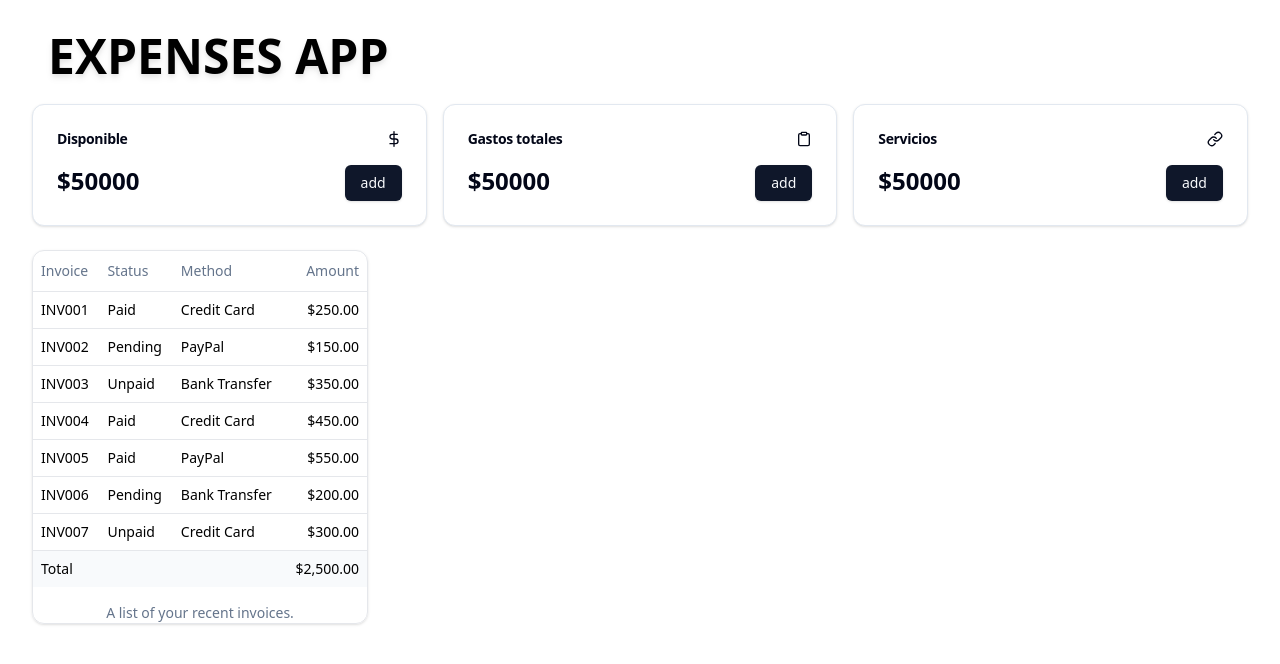
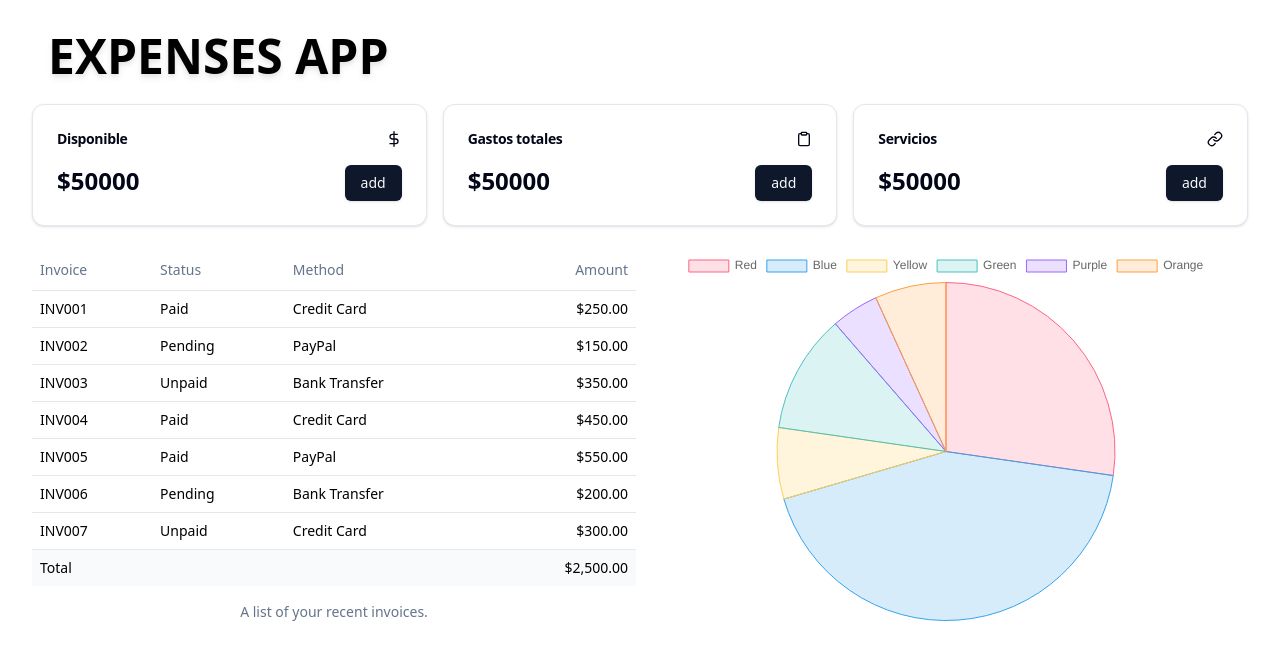
Before and after one commit to Codenburg/expenses-app, a React (Vite) app: page / in a window 1280 px wide. Shown: the top 664 px of the page. Built offline with nearby package versions, Linux system fonts and the light colour scheme; no server answers; the database is empty.

Commit message:
Feat: add pie chart from react-pie-chart.js

```diff
--- a/package.json
+++ b/package.json
@@ -10,14 +10,17 @@
     "preview": "vite preview"
   },
   "dependencies": {
+    "@faker-js/faker": "^8.4.1",
     "@radix-ui/react-icons": "^1.3.0",
     "@radix-ui/react-label": "^2.0.2",
     "@radix-ui/react-select": "^2.0.0",
     "@radix-ui/react-slot": "^1.0.2",
     "@supabase/supabase-js": "^2.42.5",
+    "chart.js": "^4.4.2",
     "class-variance-authority": "^0.7.0",
     "clsx": "^2.1.1",
     "react": "^18.2.0",
+    "react-chartjs-2": "^5.2.0",
     "react-dom": "^18.2.0",
     "react-icons": "^5.2.1",
     "tailwind-merge": "^2.3.0",
--- a/src/App.tsx
+++ b/src/App.tsx
@@ -1,35 +1,9 @@
-import { CardComponent } from "./components/Card.tsx";
-import { FiDollarSign } from "react-icons/fi";
-import { FiClipboard } from "react-icons/fi";
-import { FiLink } from "react-icons/fi";
-import PaymentTable from "./components/PaymentTable.tsx";
+import Home from "./pages/Home";
+
 function App() {
   return (
     <main className="flex-1 pt-8">
-      <div className="container relative">
-        <h1 className="flex justify-start pl-4 antialiased uppercase text-5xl drop-shadow-md font-bold">
-          Expenses app
-        </h1>
-        <section>
-          <div className="relative space-y-4 pb-6 pt-6">
-            <div className="grid gap-4 md:grid-cols-2 lg:grid-cols-3">
-              <CardComponent title="Disponible" IconCard={<FiDollarSign />} />
-              <CardComponent
-                title="Gastos totales"
-                IconCard={<FiClipboard />}
-              />
-              <CardComponent title="Servicios" IconCard={<FiLink />} />
-            </div>
-          </div>
-        </section>
-        <section>
-          <div className="grid gap-4 md:grid-cols-2 lg:grid-cols-7">
-          <div className="border rounded-xl shadow col-span-2">
-          <PaymentTable/>
-          </div>
-          </div>
-        </section>
-      </div>
+      <Home />
     </main>
   );
 }
--- /dev/null
+++ b/src/components/PieChart.tsx
@@ -0,0 +1,52 @@
+import { Chart as ChartJS, ArcElement, Tooltip, Legend } from "chart.js";
+import { Pie } from "react-chartjs-2";
+function PieChart() {
+  ChartJS.register(ArcElement, Tooltip, Legend);
+
+  const data = {
+    labels: ["Red", "Blue", "Yellow", "Green", "Purple", "Orange"],
+    datasets: [
+      {
+        label: "# of Votes",
+        data: [12, 19, 3, 5, 2, 3],
+        backgroundColor: [
+          "rgba(255, 99, 132, 0.2)",
+          "rgba(54, 162, 235, 0.2)",
+          "rgba(255, 206, 86, 0.2)",
+          "rgba(75, 192, 192, 0.2)",
+          "rgba(153, 102, 255, 0.2)",
+          "rgba(255, 159, 64, 0.2)",
+        ],
+        borderColor: [
+          "rgba(255, 99, 132, 1)",
+          "rgba(54, 162, 235, 1)",
+          "rgba(255, 206, 86, 1)",
+          "rgba(75, 192, 192, 1)",
+          "rgba(153, 102, 255, 1)",
+          "rgba(255, 159, 64, 1)",
+        ],
+        borderWidth: 1,
+      },
+    ],
+  };
+  const options = {
+    responsive: true,
+    maintainAspectRatio: false,
+    plugins: {
+      legend: {
+        position: "top" as const,
+      },
+      title: {
+        display: true,
+        text: "Chart.js Bar Chart",
+      },
+    },
+  };
+
+  return (
+    <div>
+      <Pie options={options} data={data} />
+    </div>
+  );
+}
+export default PieChart;
--- /dev/null
+++ b/src/pages/Home.tsx
@@ -0,0 +1,33 @@
+import { CardComponent } from "@/components/Card";
+import PaymentTable from "@/components/PaymentTable";
+import PieChart from "@/components/PieChart";
+import { FiDollarSign, FiClipboard, FiLink } from "react-icons/fi";
+
+function Home() {
+  return (
+    <div className="container relative">
+      <h1 className="flex justify-start pl-4 antialiased uppercase text-5xl drop-shadow-md font-bold">
+        Expenses app
+      </h1>
+
+      <section>
+        <div className="relative space-y-4 pb-6 pt-6">
+          <div className="grid gap-4 md:grid-cols-2 lg:grid-cols-3">
+            <CardComponent title="Disponible" IconCard={<FiDollarSign />} />
+            <CardComponent title="Gastos totales" IconCard={<FiClipboard />} />
+            <CardComponent title="Servicios" IconCard={<FiLink />} />
+          </div>
+        </div>
+      </section>
+
+      <section>
+        <div className="grid gap-2 md:grid-cols-2">
+          <PaymentTable />
+          <PieChart />
+        </div>
+      </section>
+    </div>
+  );
+}
+
+export default Home;
```
Also changed, not shown: 1 other file (tests, documents, lock files or other folders).
